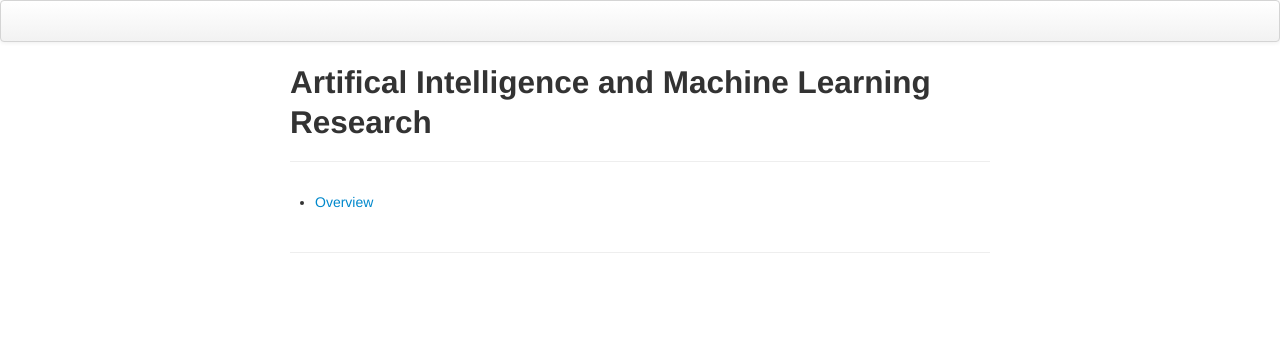
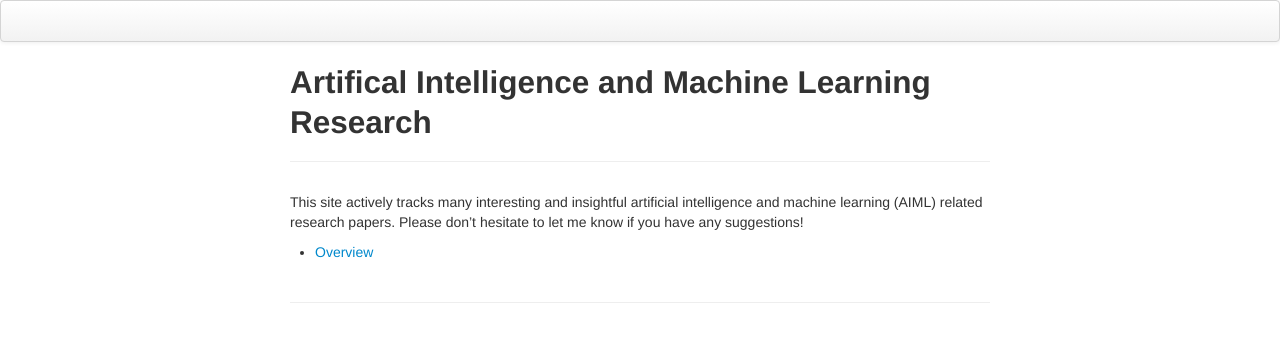
Before and after one commit to aimlthatmatters/aimlthatmatters.github.io, a Jekyll site: the page built from index.md, in a window 1280 px wide. Shown: the top 342 px of the page. Built offline with Jekyll 4.4.1, drawn with Linux system fonts in a browser that asks for light colours.

Commit message:
Update index.md

```diff
--- a/index.md
+++ b/index.md
@@ -4,4 +4,8 @@ title: Artifical Intelligence and Machine Learning Research
 description: This site actively tracks many interesting and insightful artificial intelligence and machine learning (AIML) related research papers. Please don't hesitate to let me know if you have any suggestions!
 ---
 
+This site actively tracks many interesting and insightful artificial intelligence
+and machine learning (AIML) related research papers. Please don't hesitate to let
+me know if you have any suggestions!
+
 - [Overview](pages/overview.html)
```
